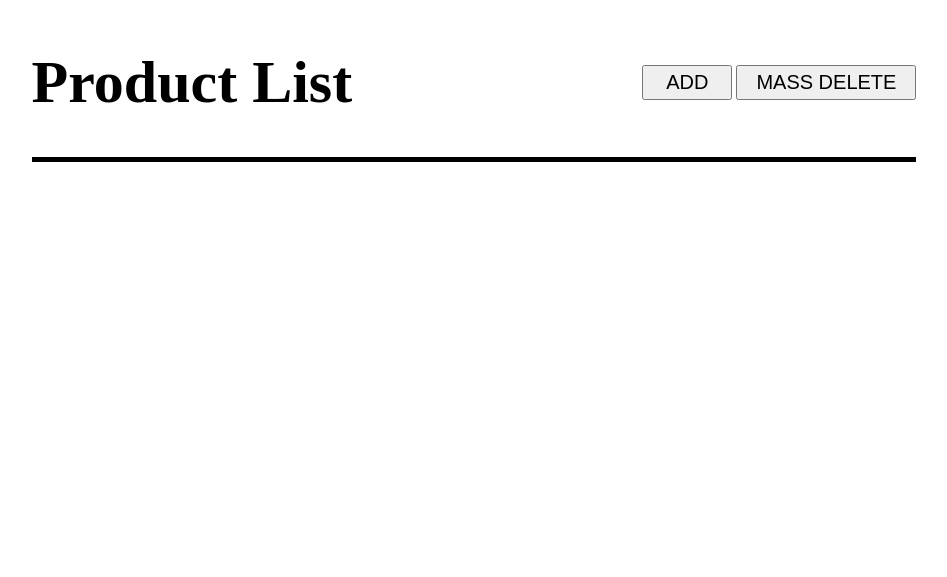
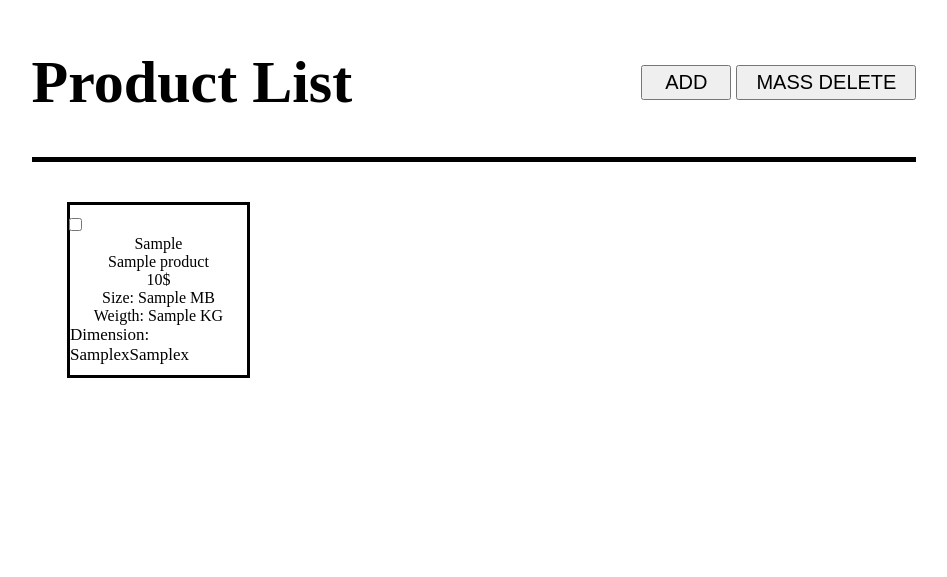
Before and after one commit to iliach1997/Junior-Developer-Test-Task, a PHP site: page / in a window 1280 px wide. Shown: the top 577 px of the page, without its empty margins (166-1113 px from the left). After the commit the page ends 378 px from the top, so only its background shows below. Run offline with PHP 8.4, Linux system fonts and the light colour scheme; tables that the repository leaves empty or names only in its code hold one stand-in row (values such as "Sample post"); data that the repository does not hold is empty.

Commit message:
*mass_delete*

```diff
--- a/css/style.css
+++ b/css/style.css
@@ -1,6 +1,4 @@
-.body{
-    height: 1200px;
-}
+
 .div_box{
     margin-left: 15%;
     margin-right: 15%;
@@ -19,16 +17,7 @@ background-color: black;
 margin-left: 15%;
 margin-right: 15%;
 }
-.styck_div{
 
-
-    width: 70%;
-    height: 5px;
-    background-color: black;
-    margin-left: 15%;
-    margin-right: 15%;
-    margin-bottom: 20%;
-}
 /* section style button */
 .button_add{
  width: 90px;
@@ -40,7 +29,12 @@ margin-right: 15%;
 width: 180px;
 height: 35px;
 font-size:20px;
+margin-left: 5px;
 }
+.div_button{
+display: flex;
+}
+
 .button_save{
     width: 90px;
     height: 35px;
@@ -67,7 +61,7 @@ font-size:20px;
 }
 .div_input{
     display: flex;
-    margin-top: 40px;
+    margin-top: 25px;
     font-size: 20px;
 }
 .div_switcher{
@@ -100,6 +94,65 @@ select{
     margin-right: 20px;
 
 }
+.errors_div{
+    margin-left: 20.5%;
+    margin-top: 10px;
+    font-size: 20px;
+
+}
+
+.farnitur_errors{
+    display: flex;
+    flex-direction: column;
+}
+.product_div{
+display: flex;
+flex-wrap: wrap;
+align-items: center;
+width: 70%;
+margin-left: 15%;
+margin-right: 15%;
+margin-top: 10px;
+
+
+}
+.box{
+width: 20%;
+height: 170px;
+margin-left:4%;
+margin-top: 30px;
+border-style: solid;
+display: flex;
+align-items: center;
+justify-content: center;
+flex-direction: column;
+
+
+}
+
+.checkbox{
+    margin-right: 170px;
+}
+.heigth{
+
+    font-size:17px;
+}
+
+
+
+
+
+
+
+
+
+
+
+
+
+
+
+
 
 .dvd{
    display: flex;
@@ -107,6 +160,9 @@ select{
    margin-top: 50px;
 
 }
+
+
+
 .dvd_none{
     display: none;
 }
--- a/database/Database.php
+++ b/database/Database.php
@@ -4,7 +4,5 @@
 // $pdo->setAttribute(PDO::ATTR_ERRMODE,PDO::ERRMODE_EXCEPTION);
 $pdo=new PDO('mysql:host=localhost;dbname=junior_developer','root','');
 $pdo->setAttribute(PDO::ATTR_ERRMODE,PDO::ERRMODE_EXCEPTION);
-$statement=$pdo->prepare('SELECT * FROM products');
-$statement->execute();
-$products=$statement->fetchAll(PDO::FETCH_ASSOC);
+
 return $pdo;
--- a/index.php
+++ b/index.php
@@ -1,11 +1,50 @@
 <?php
 include_once './header.php';
+// $pdo=include_once './database/Database.php';
+// $statement=$pdo->prepare('SELECT * FROM products ORDER BY option_type DESC');
+// $statement->execute();
+// $products=$statement->fetchAll(PDO::FETCH_ASSOC);
+$conn=mysqli_connect("localhost","root","","junior_developer");
+
+if(isset($_POST['delete'])&& isset($_POST['deleteid'])){
+    foreach($_POST['deleteid'] as $deleteid){
+        $delete="DELETE FROM products WHERE id=$deleteid";
+        mysqli_query($conn,$delete);
+    }
+}
+
 ?>
 <div class="div_box">
     <h1>Product List</h1>
-    <div>
+    <div class="div_button">
      <a href="./Addproduct.php"><button class="button_add">ADD</button></a>
-    <button class="mass_delete">MASS DELETE</button>
+   <form method='post'>
+     <button class="mass_delete" type="submit" name="delete">MASS DELETE</button>
    </div>
 </div>
 <div class="divstyck"></div>
+
+<div class="product_div">
+<?php $products=mysqli_query($conn, "SELECT * FROM products ORDER BY option_type DESC");?>
+    <?php foreach ($products as $i => $product){ ?>
+
+
+
+        <div class="box">
+        <div><input type="checkbox" name="deleteid[]" class="checkbox" value="<?php echo $product['id'];?>" ></div>
+
+        <div><?php echo $product['sku']; ?></div>
+        <div><?php echo $product['name'];?> </div>
+        <div><?php echo $product['price']."$"; ?></div>
+        <div class="size"><?php if(!empty($product['size'])){echo 'Size: '.$product['size']." MB";} ?></div>
+        <div><?php if(!empty($product['weigth'])){echo 'Weigth: '.$product['weigth'].' '.'KG';}?></div>
+
+        <div class="heigth"><?php if(!empty($product['heigth']))
+        {echo 'Dimension: '.$product['heigth']."x";echo $product['width']."x";echo $product['length'];} ?>
+        </div>
+       </div>
+
+
+
+    <?php } ?>
+</div></form>
```
Also changed, not shown: Addproduct.php (+54 -14 lines), Errors/errors.php (+42 -16 lines), classProduct/Product.php (+8 -5 lines).
